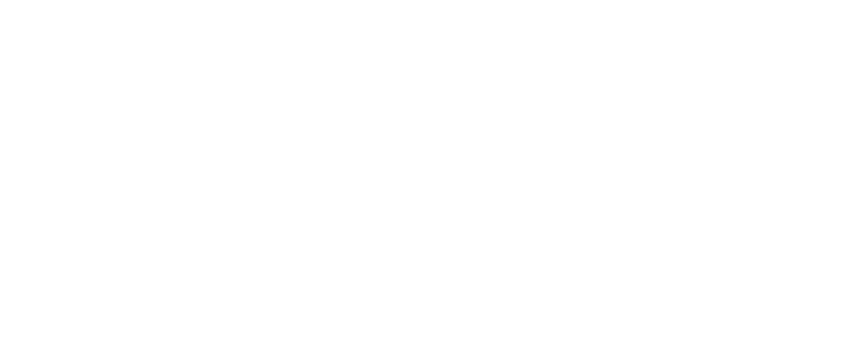
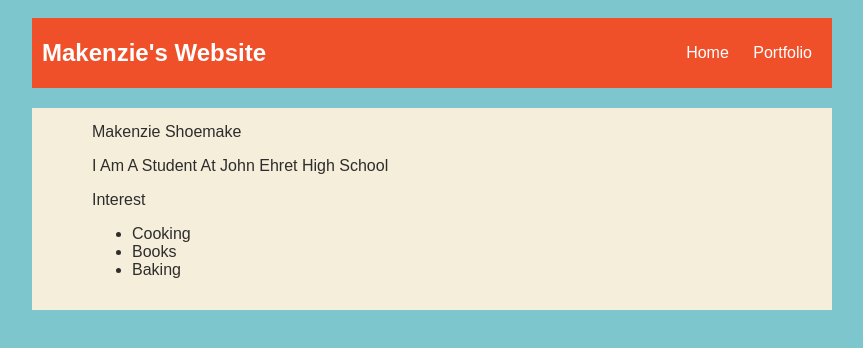
Before and after one commit to MakenzieShoemake123/MakenzieShoemake123.github.io, a plain HTML site: page index.html in a window 1280 px wide. Shown: the whole page, without its empty margins (208-1071 px from the left). Drawn offline with Linux system fonts and the light colour scheme.

Commit message:
add index.html and css files

```diff
--- a/index.html
+++ b/index.html
@@ -1,13 +1,47 @@
 <!DOCTYPE html>
 <html>
   <head>
-    <title>CHANGE ME</title>
+    <title>Makenzie's Website</title>
+    <link rel="stylesheet" href="style.css" />
   </head>
 
   <body>
     <!-- All content goes here -->
     <div id="all-contents">
+     <nav>
+      <h1>Makenzie's Website</h1>
+      <ul id="nav-li">
+        <li class="nav-li">
+          <a href="index.html">Home</a>
+        </li>
+        <li class="nav-li">
+          <a href="portfolio.html">Portfolio</a>
+        </li>
+      </ul>
+    </nav>
 
+    <main>
+    <!-- Sidebar section -->
+    <div class="sidebar"
+      <img class="sidebar-img" src="https://assets.rebelmouse.io/eyJhbGciOiJIUzI1NiIsInR5cCI6IkpXVCJ9.eyJpbWFnZSI6Imh0dHBzOi8vYXNzZXRzLnJibC5tcy81MDg3ODgwMi9vcmlnaW4uanBnIiwiZXhwaXJlc19hdCI6MTc2NDA0NjM3N30.ewWI9unDoj_IgY7vBudnkxv3t5s_b5gxYfi0ipgOeWo/img.jpg?width=1200&height=800&quality=85&coordinates=200%2C0%2C0%2C0">
     </div>
-  </body>
+
+    <!-- Content section -->
+    <div class="content"
+       <h2>Makenzie Shoemake</h2>
+       <p>I Am A Student At John Ehret High School</p>
+
+       <!-- Interest section -->
+       <div id="interest"
+       <h3>Interest</h3>
+       <ul>
+        <li>Cooking</li>
+        <li>Books</li>
+        <li>Baking</li>
+      </ul>
+    </div>
+  </div>
+</main>
+</div>
+</body>
 </html>
--- a/style.css
+++ b/style.css
@@ -0,0 +1,76 @@
+body {
+    background: rgb(125, 198, 205);
+    color: rgb(45, 45, 45);
+    padding: 10px;
+    font-family: Arial, sans-serif;
+}
+
+#all-contents {
+    max-width: 800px;
+    margin: auto;
+}
+
+/* navigation menu */
+nav {
+    background: rgb(239, 80, 41);
+    margin: 0 auto;
+    display: flex;
+    padding: 10px;
+}
+
+h1 {
+    display: flex;
+    align-items: center;
+    color: white;
+    flex: 1;
+    margin: 0;
+}
+
+#nav-ul {
+    list-style-type: none;
+    margin: 0;
+    padding: 0;
+    display: flex;
+}
+
+.nav-li {
+    display: inline-block;
+    padding: 0 10px;
+}
+
+a {
+    text-decoration: none;
+    color: #fff;
+}
+
+/* main container area beneath menu */
+main {
+    background: rgb(245, 238, 219);
+    display: flex;
+    margin-top: 20px;
+}
+
+.sidebar {
+    margin-right: 25px;
+    padding: 10px;
+}
+
+.sidebar-img {
+    width: 200px;
+}
+
+.content {
+    flex: 1;
+    padding: 15px;
+}
+
+/* interests section styles */
+#interests {
+    border: 4px silver ridge;
+    padding: 8px;
+    margin-top: 20px;
+}
+
+h2, h3 {
+    margin: 0px;
+}
```
Also changed, not shown: style copy 2.css (added), style copy.css (added).
